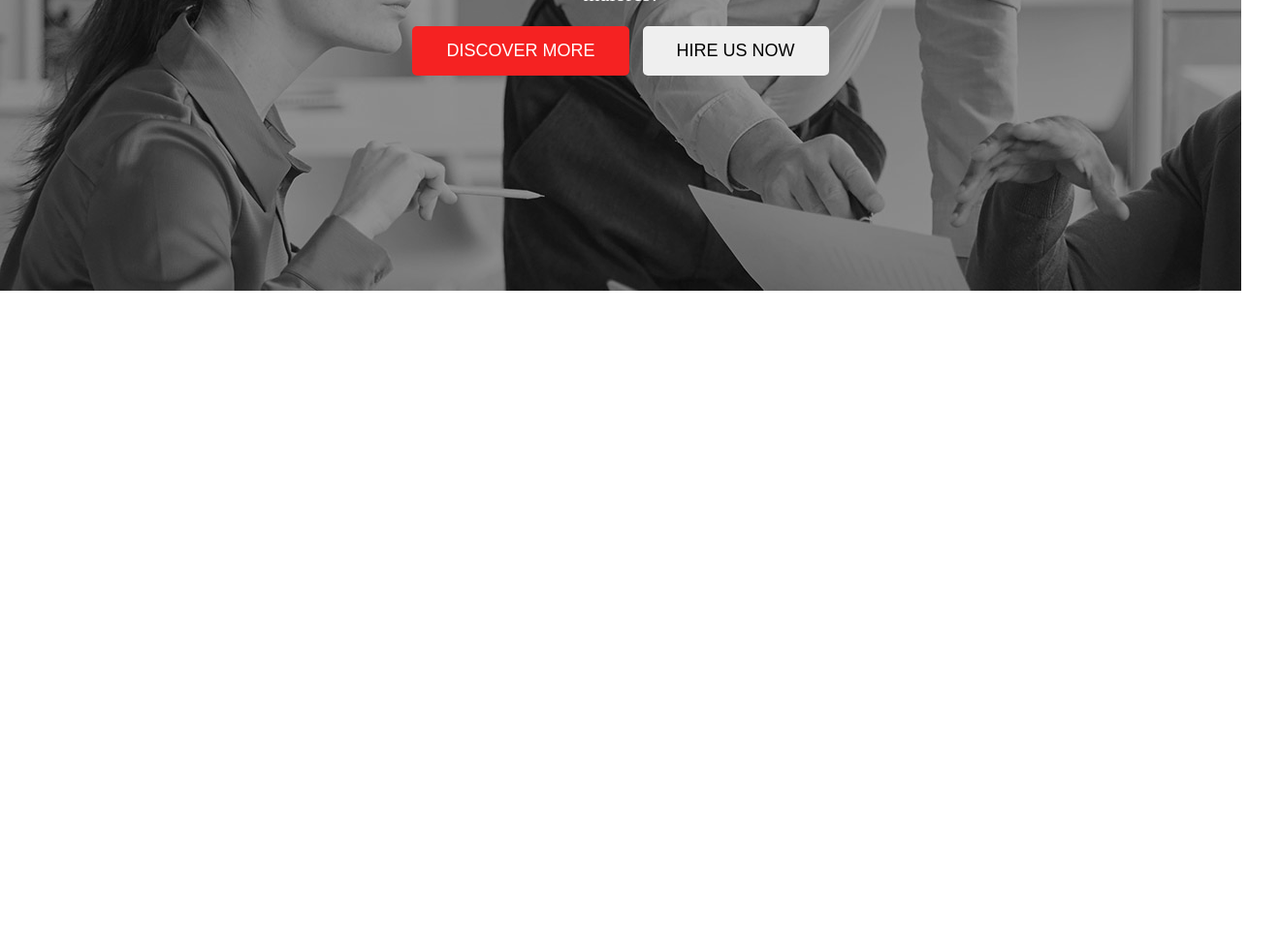
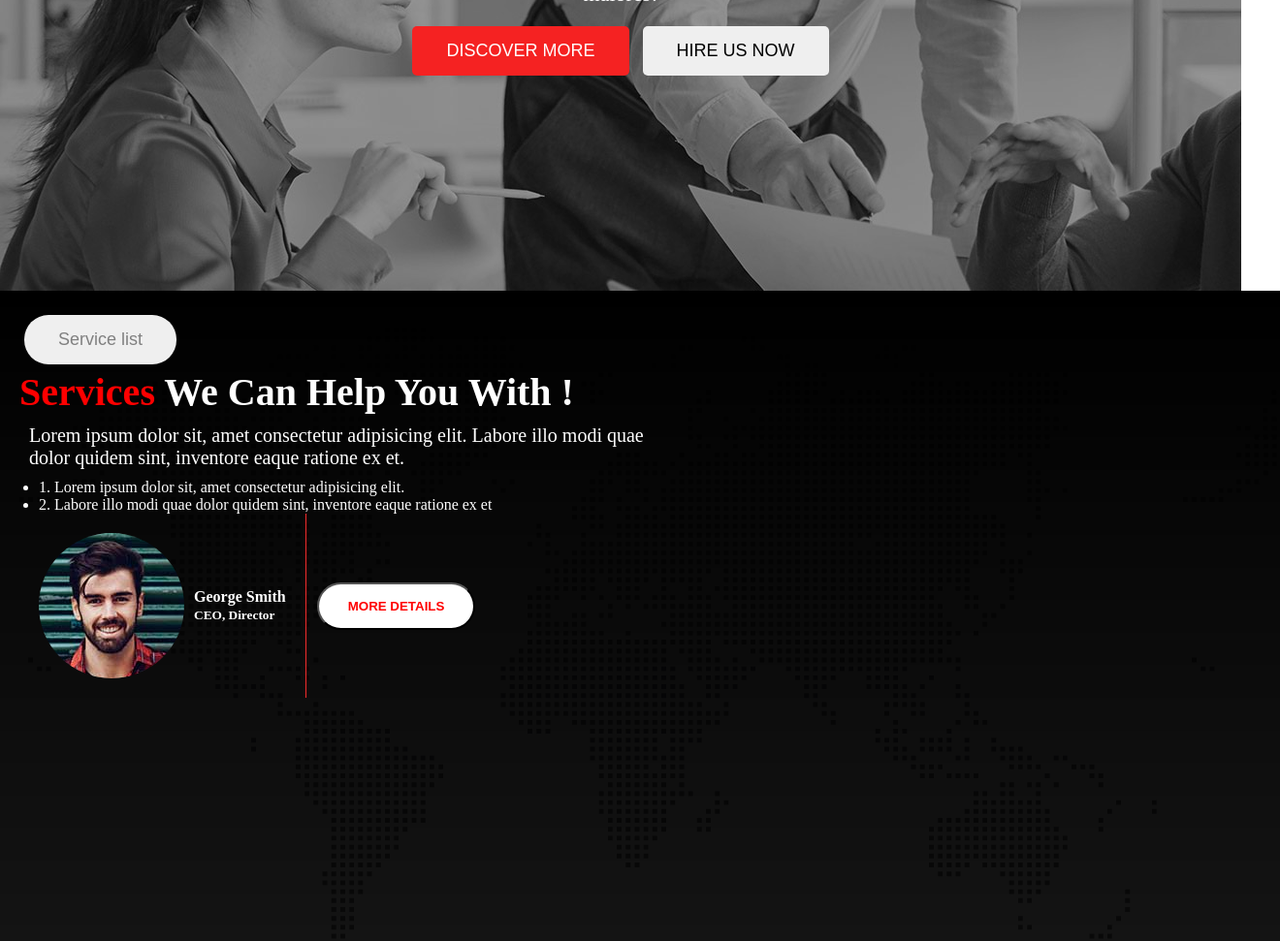
Before and after one commit to mahirshahriyaar/d-a-m, a plain HTML site: page index.html in a window 1280 px wide. Shown: the part 589-1560 px from the top of the page at 97% size, 1320 px wide, since content can reach past the window. Before the commit the page ends 889 px from the top, so only its background shows below. Drawn offline with Linux system fonts and the light colour scheme.

Commit message:
created service section

```diff
--- a/index.html
+++ b/index.html
@@ -42,7 +42,36 @@
                 <button class="btn-hire">HIRE US NOW</button>
             </div>
         </div>
+    </div>
 
+    <!-- service section -->
+    <div class="service-container">
+
+        <div class="service-left">
+
+            <div class="service-details">
+
+                <button class="service-btn1">Service list</button>
+                <h1 class="service-title"><span class="st-color">Services</span> We Can Help You With !</h1>
+                <p class="service-description">Lorem ipsum dolor sit, amet consectetur adipisicing elit. Labore illo modi quae dolor quidem sint, inventore eaque ratione ex et.</p>
+
+                <ul class="service-ul">
+                    <li>1. Lorem ipsum dolor sit, amet consectetur adipisicing elit.</li>
+                    <li>2. Labore illo modi quae dolor quidem sint, inventore eaque ratione ex et</li>
+                </ul>
+
+                <div class="author-details">
+                    <div class="author-img-desc">
+                        <img class="author-img" src="./asset/image/author.jpg" alt="">
+                        <h4>George Smith<br><small>CEO, Director</small></h4>
+                    </div>
+                    <div>
+                        <button class="more-details-btn">MORE DETAILS</button>
+                    </div>
+                </div>
+            </div>
+        </div>
+        <div class="service-right"></div>
     </div>
 </body>
 </html>
--- a/style.css
+++ b/style.css
@@ -65,3 +65,65 @@
     padding: 15px 35px;
     margin: 5px;
 }
+
+.service-container{
+    width: 100%;
+    height: 100vh;
+    background-image: url(./asset/image/footer-bg.png),
+    linear-gradient(rgba(0,0,0,1),rgba(0,0,0,0.9));
+    background-blend-mode: overlay;
+    color: white;
+    padding: 20px;
+    }
+
+.service-btn1{
+    font-size: 18px;
+    border: none;
+    border-radius: 25px;
+    padding: 15px 35px;
+    margin: 5px;
+    color: gray;
+}
+.service-title{
+    font-size: 40px;
+    font-weight: bold;
+}
+.st-color{
+    color: red;
+}
+.service-description{
+    font-size: 20px;
+    width: 50%;
+    padding: 10px;
+
+}
+.service-ul{
+    margin-left: 20px;
+}
+.author-details{
+    display: flex;
+    /* justify-content: start; */
+    align-items: center;
+
+}
+
+.author-img-desc{
+    display: flex;
+    align-items: center;
+    padding: 20px;
+    border-right: 1px solid rgb(245, 44, 44);
+}
+.author-img{
+    /* width: 50%; */
+    /* height: 100px; */
+    border-radius: 100px;
+    margin-right: 10px;
+}
+.more-details-btn{
+    padding: 15px 30px;
+    margin-left: 11px;
+    border-radius: 25px;
+    background-color: white;
+    color: red;
+    font-weight: 800;
+}
```
